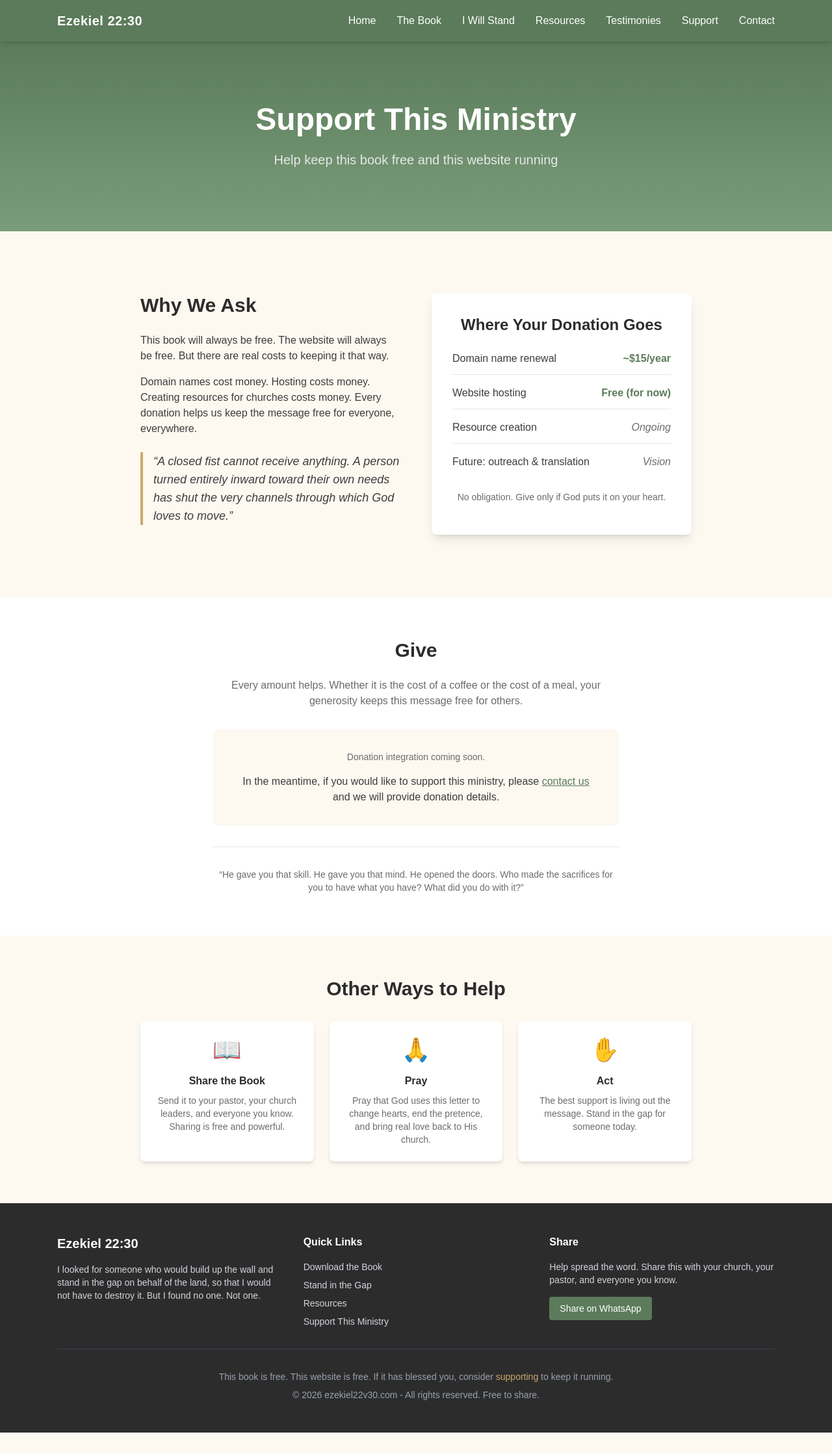
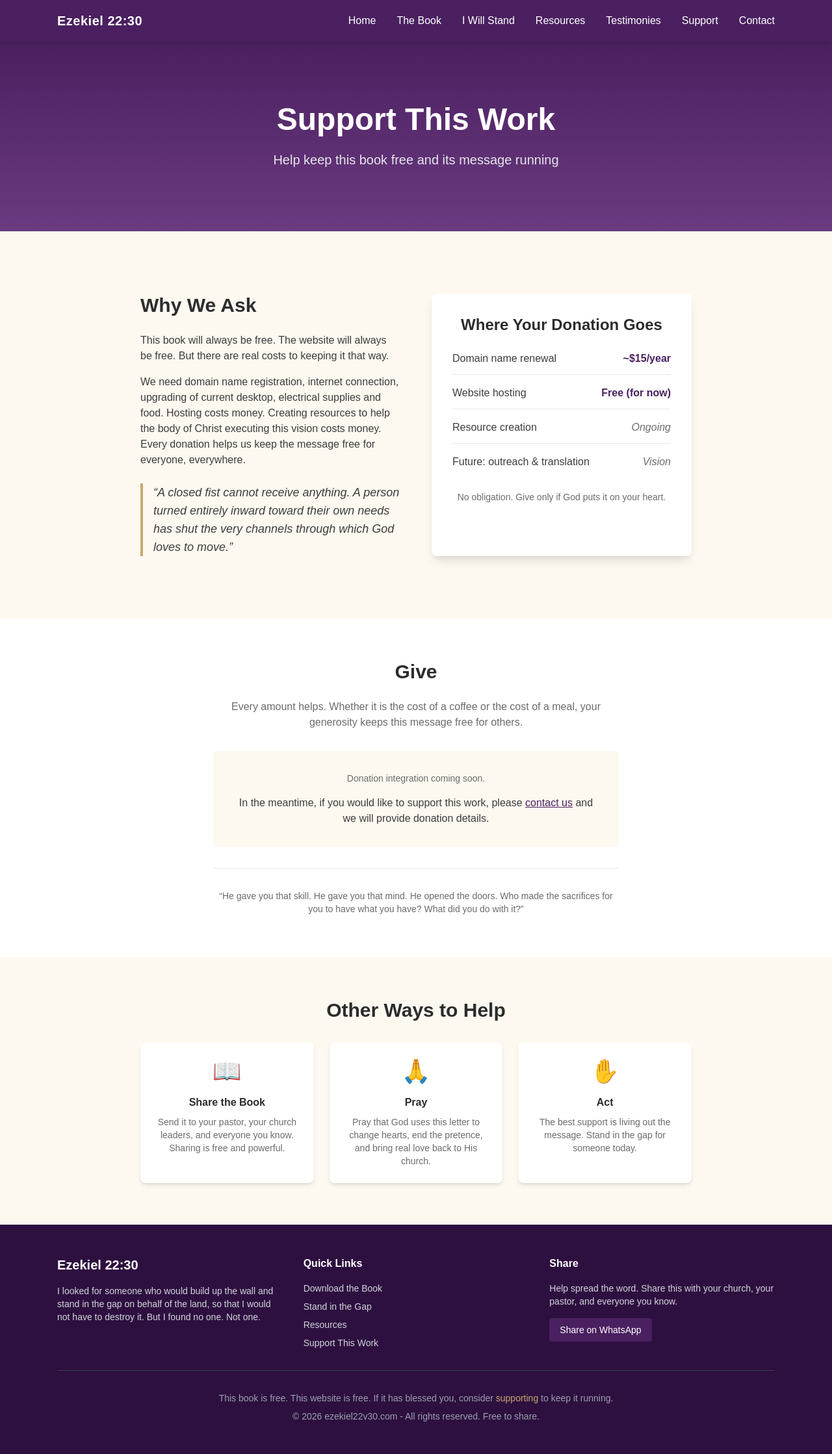
Before and after one commit to Ignitraai/ezekiel22v30, a Next.js app: page /support in a window 1280 px wide. Shown: the whole page at 65% size. Before the commit the page ends 2205 px from the top, so only its background shows below. Built offline with nearby package versions, Linux system fonts and the light colour scheme; a web font is replaced by a local one.

Commit message:
Purple & Gold design + Support wording updates + Acts Group resource

```diff
--- a/src/app/book/page.tsx
+++ b/src/app/book/page.tsx
@@ -47,7 +47,7 @@ export default function BookPage() {
   return (
     <>
       {/* Hero */}
-      <section className="py-16 md:py-24 bg-gradient-to-b from-sage to-sage-light text-white">
+      <section className="py-16 md:py-24 bg-gradient-to-b from-purple to-purple-light text-white">
         <div className="max-w-6xl mx-auto px-4 sm:px-6">
           <div className="grid grid-cols-1 md:grid-cols-2 gap-12 items-center">
             <div className="flex justify-center">
@@ -103,7 +103,7 @@ export default function BookPage() {
                 className="bg-white rounded-lg shadow-md p-6 border-l-4 border-gold hover:shadow-lg transition-shadow"
               >
                 <div className="flex items-start gap-4">
-                  <span className="text-sage font-bold text-sm whitespace-nowrap">
+                  <span className="text-purple font-bold text-sm whitespace-nowrap">
                     {chapter.number}
                   </span>
                   <div>
@@ -121,7 +121,7 @@ export default function BookPage() {
             <a
               href="/the-great-pretence.pdf"
               download
-              className="inline-block bg-sage hover:bg-sage-light text-white font-bold px-8 py-4 rounded-lg text-lg transition-colors"
+              className="inline-block bg-purple hover:bg-purple-light text-white font-bold px-8 py-4 rounded-lg text-lg transition-colors"
             >
               Download the Full Book
             </a>
--- a/src/app/globals.css
+++ b/src/app/globals.css
@@ -2,11 +2,12 @@
 
 :root {
   --cream: #FDF8F0;
-  --sage: #5B7B5A;
-  --sage-light: #7A9D79;
-  --brown: #8B6914;
+  --purple: #4A2060;
+  --purple-light: #6B3A80;
+  --purple-dark: #2E1040;
   --gold: #C9A96E;
   --gold-light: #E8D5B0;
+  --gold-dark: #A08040;
   --dark: #2C2C2C;
   --text: #3D3D3D;
   --text-light: #6B6B6B;
@@ -14,11 +15,12 @@
 
 @theme inline {
   --color-cream: var(--cream);
-  --color-sage: var(--sage);
-  --color-sage-light: var(--sage-light);
-  --color-brown: var(--brown);
+  --color-purple: var(--purple);
+  --color-purple-light: var(--purple-light);
+  --color-purple-dark: var(--purple-dark);
   --color-gold: var(--gold);
   --color-gold-light: var(--gold-light);
+  --color-gold-dark: var(--gold-dark);
   --color-dark: var(--dark);
   --color-text: var(--text);
   --color-text-light: var(--text-light);
--- a/src/app/page.tsx
+++ b/src/app/page.tsx
@@ -5,7 +5,7 @@ export default function Home() {
   return (
     <>
       {/* Hero Section */}
-      <section className="relative bg-gradient-to-b from-sage to-sage-light text-white py-20 md:py-32">
+      <section className="relative bg-gradient-to-b from-purple to-purple-light text-white py-20 md:py-32">
         <div className="max-w-4xl mx-auto px-4 sm:px-6 text-center">
           <p className="text-gold-light text-sm md:text-base uppercase tracking-widest mb-6">
             A Letter to the Church
@@ -28,7 +28,7 @@ export default function Home() {
             </Link>
             <Link
               href="/pledge"
-              className="border-2 border-white hover:bg-white hover:text-sage font-bold px-8 py-4 rounded-lg text-lg transition-colors"
+              className="border-2 border-white hover:bg-white hover:text-purple font-bold px-8 py-4 rounded-lg text-lg transition-colors"
             >
               I Will Stand
             </Link>
@@ -69,7 +69,7 @@ export default function Home() {
               </p>
               <Link
                 href="/book"
-                className="inline-block bg-sage hover:bg-sage-light text-white font-bold px-8 py-3 rounded-lg transition-colors"
+                className="inline-block bg-purple hover:bg-purple-light text-white font-bold px-8 py-3 rounded-lg transition-colors"
               >
                 Read More
               </Link>
@@ -120,7 +120,7 @@ export default function Home() {
           <div className="flex flex-col sm:flex-row gap-4 justify-center">
             <Link
               href="/book"
-              className="bg-sage hover:bg-sage-light text-white font-bold px-8 py-4 rounded-lg text-lg transition-colors"
+              className="bg-purple hover:bg-purple-light text-white font-bold px-8 py-4 rounded-lg text-lg transition-colors"
             >
               Download Free
             </Link>
@@ -135,7 +135,7 @@ export default function Home() {
       </section>
 
       {/* Email Signup */}
-      <section className="py-16 bg-sage text-white">
+      <section className="py-16 bg-purple text-white">
         <div className="max-w-xl mx-auto px-4 sm:px-6 text-center">
           <h2 className="font-playfair text-2xl font-bold mb-4">
             Stay Connected
--- a/src/app/support/page.tsx
+++ b/src/app/support/page.tsx
@@ -2,13 +2,13 @@ export default function SupportPage() {
   return (
     <>
       {/* Hero */}
-      <section className="py-16 md:py-24 bg-gradient-to-b from-sage to-sage-light text-white">
+      <section className="py-16 md:py-24 bg-gradient-to-b from-purple to-purple-light text-white">
         <div className="max-w-4xl mx-auto px-4 sm:px-6 text-center">
           <h1 className="font-playfair text-4xl md:text-5xl font-bold mb-6">
-            Support This Ministry
+            Support This Work
           </h1>
           <p className="text-xl text-gray-200">
-            Help keep this book free and this website running
+            Help keep this book free and its message running
           </p>
         </div>
       </section>
@@ -26,9 +26,10 @@ export default function SupportPage() {
                 But there are real costs to keeping it that way.
               </p>
               <p className="text-text mb-4">
-                Domain names cost money. Hosting costs money. Creating resources
-                for churches costs money. Every donation helps us keep the message
-                free for everyone, everywhere.
+                We need domain name registration, internet connection, upgrading
+                of current desktop, electrical supplies and food. Hosting costs money.
+                Creating resources to help the body of Christ executing this vision
+                costs money. Every donation helps us keep the message free for everyone, everywhere.
               </p>
               <p className="text-text italic text-lg border-l-4 border-gold pl-4 mt-6">
                 &ldquo;A closed fist cannot receive anything. A person turned entirely
@@ -44,11 +45,11 @@ export default function SupportPage() {
               <div className="space-y-4">
                 <div className="flex items-center justify-between border-b border-gray-200 pb-3">
                   <span className="text-text">Domain name renewal</span>
-                  <span className="text-sage font-bold">~$15/year</span>
+                  <span className="text-purple font-bold">~$15/year</span>
                 </div>
                 <div className="flex items-center justify-between border-b border-gray-200 pb-3">
                   <span className="text-text">Website hosting</span>
-                  <span className="text-sage font-bold">Free (for now)</span>
+                  <span className="text-purple font-bold">Free (for now)</span>
                 </div>
                 <div className="flex items-center justify-between border-b border-gray-200 pb-3">
                   <span className="text-text">Resource creation</span>
@@ -86,8 +87,8 @@ export default function SupportPage() {
               Donation integration coming soon.
             </p>
             <p className="text-text">
-              In the meantime, if you would like to support this ministry,
-              please <a href="/contact" className="text-sage underline hover:text-sage-light">contact us</a> and we will provide donation details.
+              In the meantime, if you would like to support this work,
+              please <a href="/contact" className="text-purple underline hover:text-purple-light">contact us</a> and we will provide donation details.
             </p>
           </div>
 
--- a/src/components/Footer.tsx
+++ b/src/components/Footer.tsx
@@ -2,7 +2,7 @@ import Link from "next/link";
 
 export default function Footer() {
   return (
-    <footer className="bg-dark text-white py-12">
+    <footer className="bg-purple-dark text-white py-12">
       <div className="max-w-6xl mx-auto px-4 sm:px-6">
         <div className="grid grid-cols-1 md:grid-cols-3 gap-8">
           <div>
@@ -20,7 +20,7 @@ export default function Footer() {
               <li><Link href="/book" className="hover:text-gold-light transition-colors">Download the Book</Link></li>
               <li><Link href="/pledge" className="hover:text-gold-light transition-colors">Stand in the Gap</Link></li>
               <li><Link href="/resources" className="hover:text-gold-light transition-colors">Resources</Link></li>
-              <li><Link href="/support" className="hover:text-gold-light transition-colors">Support This Ministry</Link></li>
+              <li><Link href="/support" className="hover:text-gold-light transition-colors">Support This Work</Link></li>
             </ul>
           </div>
 
@@ -33,7 +33,7 @@ export default function Footer() {
               href="https://wa.me/?text=Check%20out%20The%20Great%20Pretence%20-%20a%20free%20e-book%20calling%20the%20church%20to%20real%20love%3A%20https://ezekiel22v30.vercel.app"
               target="_blank"
               rel="noopener noreferrer"
-              className="inline-block bg-sage hover:bg-sage-light text-white px-4 py-2 rounded text-sm transition-colors"
+              className="inline-block bg-purple hover:bg-purple-light text-white px-4 py-2 rounded text-sm transition-colors"
             >
               Share on WhatsApp
             </a>
--- a/src/components/Navigation.tsx
+++ b/src/components/Navigation.tsx
@@ -7,7 +7,7 @@ export default function Navigation() {
   const [isOpen, setIsOpen] = useState(false);
 
   return (
-    <nav className="bg-sage text-white sticky top-0 z-50 shadow-md">
+    <nav className="bg-purple text-white sticky top-0 z-50 shadow-md">
       <div className="max-w-6xl mx-auto px-4 sm:px-6">
         <div className="flex justify-between items-center h-16">
           <Link href="/" className="font-playfair text-xl font-bold tracking-wide">
```
Also changed, not shown: src/app/contact/page.tsx (+7 -7 lines), src/app/pledge/page.tsx (+7 -7 lines), src/app/resources/page.tsx (+11 -5 lines), src/app/testimonies/page.tsx (+6 -6 lines).
